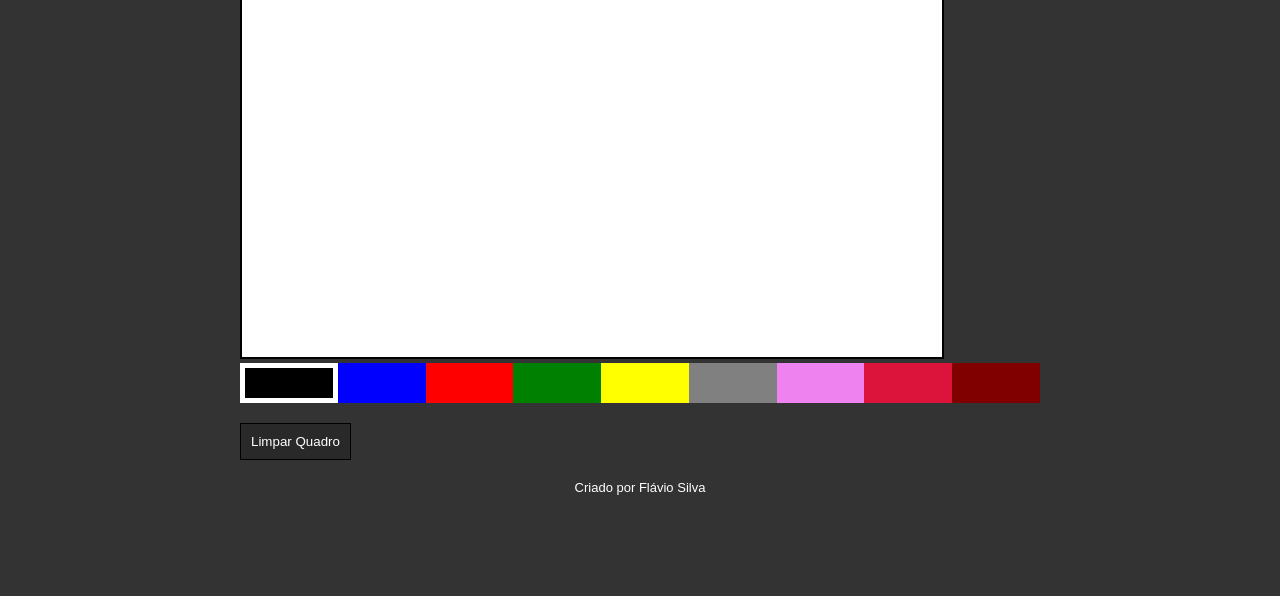
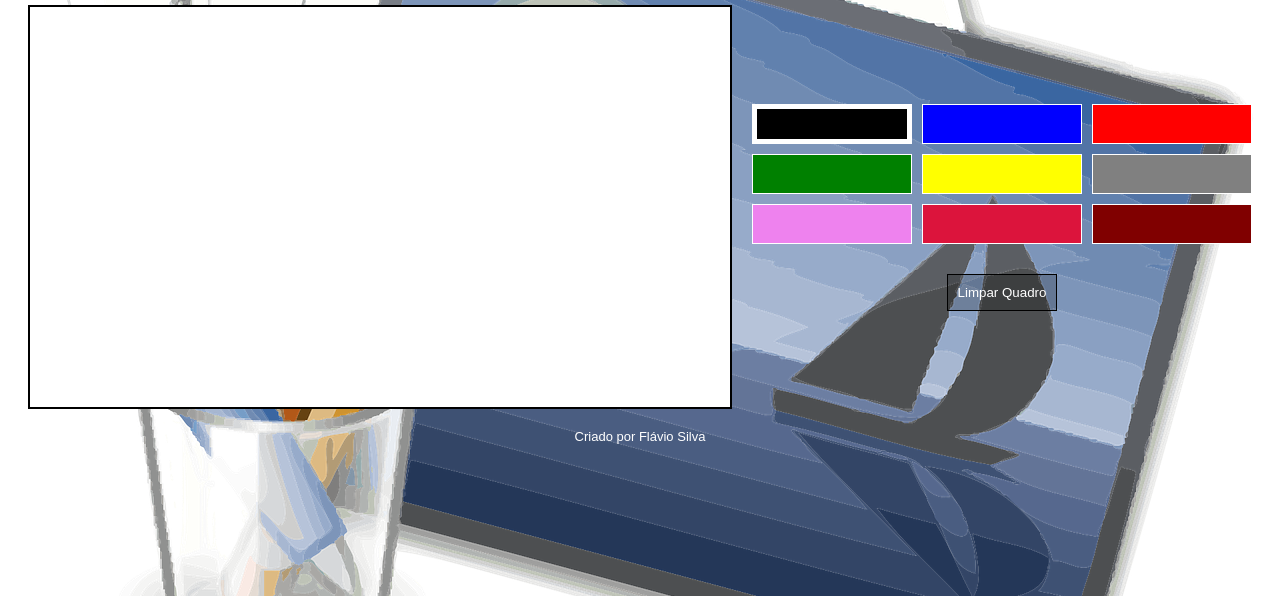
Before and after one commit to flavio16silva/quadroDesenhos, a plain HTML site: page index.html in a window 1280 px wide. Shown: the part 204-800 px from the top of the page. Drawn offline with Linux system fonts and the light colour scheme.

Commit message:
Novo container; novas classes, novas cores, nova disposição de layout alinhado ao lado

```diff
--- a/style.css
+++ b/style.css
@@ -10,13 +10,23 @@ body {
     justify-content: center;
     align-items: center;
     flex-direction: column;
-    background-color: #333;
+    background-image: url(img/canvas.png);
+    background-attachment: fixed;
+    background-position: center center;
+    background-repeat: no-repeat;
     font-family: Arial, Helvetica, sans-serif;
 }
 
 h1 {
-    color: #FFF;
+    color: #0f0f0f;
     margin-bottom: 20px;
+}
+
+.container {
+    display: grid;
+    grid-template-columns: 1fr auto;
+    gap: 20px;
+    justify-content: center;
 }
 
 #tela {
@@ -25,14 +35,30 @@ h1 {
     cursor: crosshair;
 }
 
+.controls {
+    display: flex;
+    flex-direction: column;
+    align-items: center;
+    justify-content: center;
+
+}
+
 .colorArea {
-    width: 800px;
-    display: flex;
+    width: 500px;
+    display: grid;
+    grid-template-columns: repeat(3, 1fr);
+    gap: 10px;
+    margin-bottom: 10px;
+
+
 }
 .color {
     flex: 1;
     height: 40px;
     cursor: pointer;
+    border-color: #FFF;
+    border: 1px solid #FFF;
+
 }
 .color.active {
     border: 5px solid #FFF;
```
